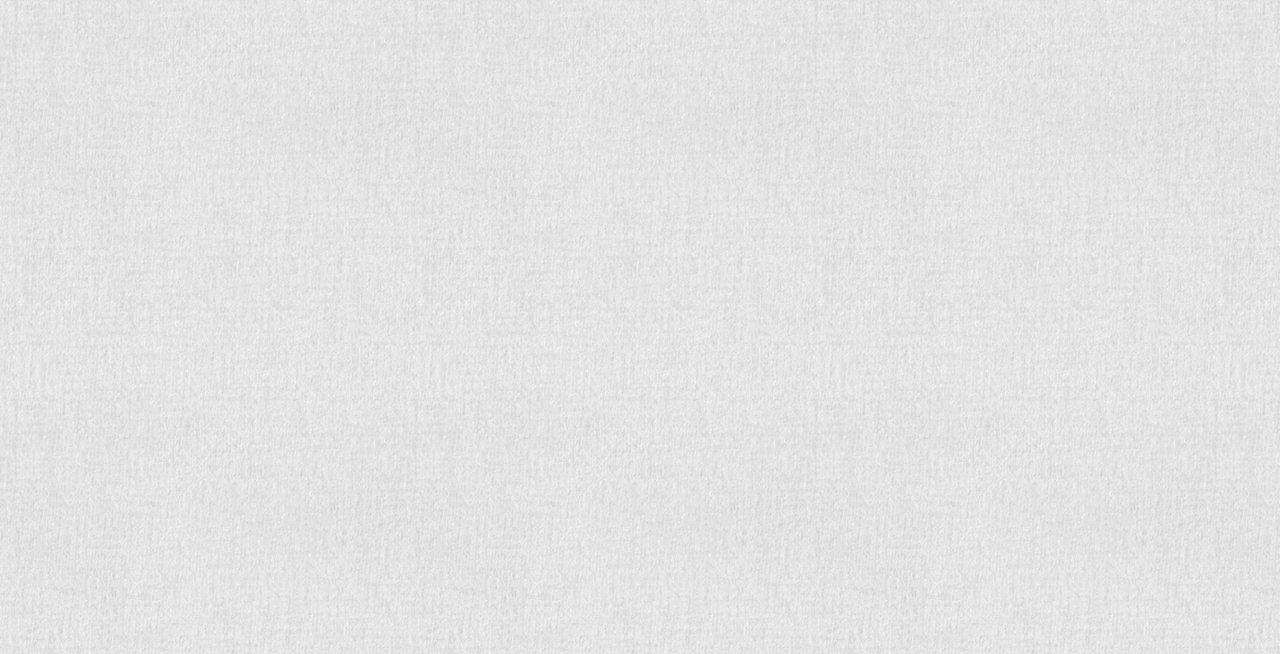
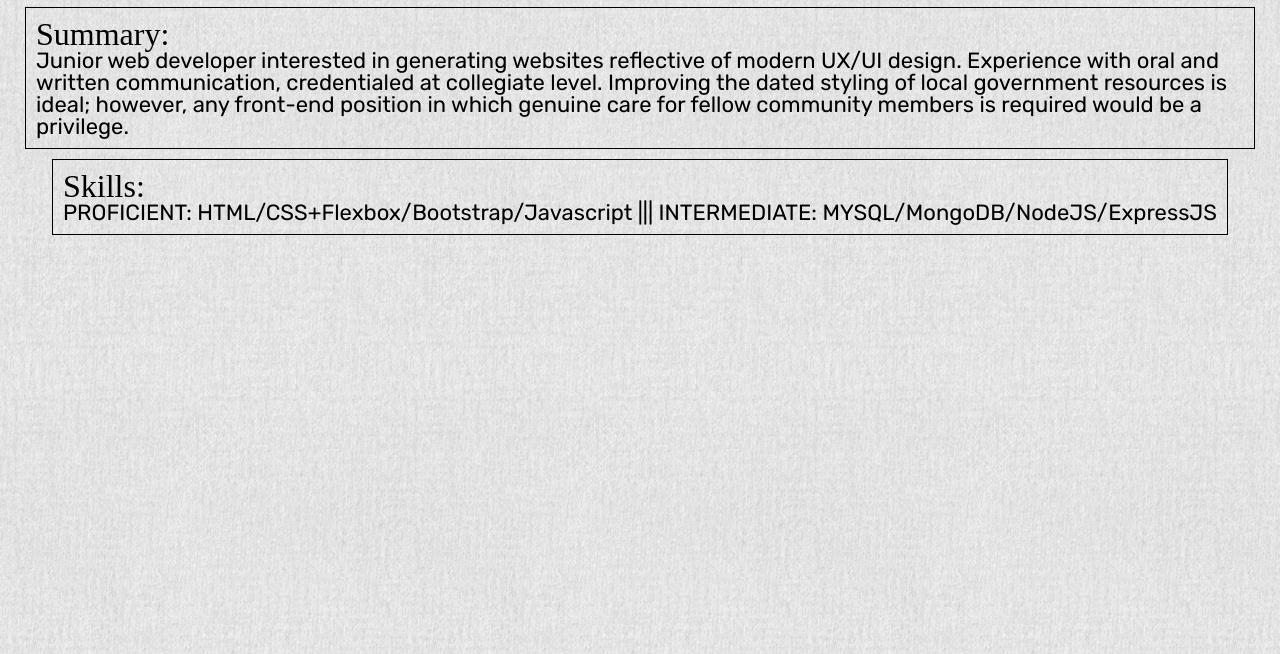
Before and after one commit to Sanjeev-Chadeesingh/FlexboxCSSResume, a plain HTML site: page index.html in a window 1280 px wide. Shown: the part 146-800 px from the top of the page. Drawn offline with Linux system fonts and the light colour scheme; a web font is replaced by a local one.

Commit message:
adding to resume

```diff
--- a/assets/styles/style.css
+++ b/assets/styles/style.css
@@ -11,7 +11,6 @@ html {
     padding: 15px;
     display: flex;
     flex-flow: column wrap;
-    justify-content: center;
     align-items: center;
 }
 
@@ -23,13 +22,19 @@ html {
 
 .nav {
     padding: 10px;
-    /* margin: 10px; */
     border: 1px solid black;
 }
 
+.summary {
+    padding: 10px;
+    margin: 10px;
+    border: 1px solid black;
+}
 
-
-
+.skills {
+    padding: 10px;
+    border: 1px solid black;
+}
 
 
 .titleText {
--- a/index.html
+++ b/index.html
@@ -48,6 +48,22 @@
         ></a
       >
    </div>
+   <div class="summary">
+    <p class="titleText">Summary:</p>
+    <p class="infoText">
+      Junior web developer interested in generating websites reflective of
+      modern UX/UI design. Experience with oral and written communication,
+      credentialed at collegiate level. Improving the dated styling of
+      local government resources is ideal; however, any front-end position in
+      which genuine care for fellow community members is required would be a
+      privilege.
+    </p>
+  </div>
+  <div class="skills">
+    <p class="titleText">Skills:</p>
+    <p class="infoText">PROFICIENT: HTML/CSS+Flexbox/Bootstrap/Javascript ||| INTERMEDIATE: MYSQL/MongoDB/NodeJS/ExpressJS
+    </p>
+   </div>
     </div>
 </body>
 </html>
```
